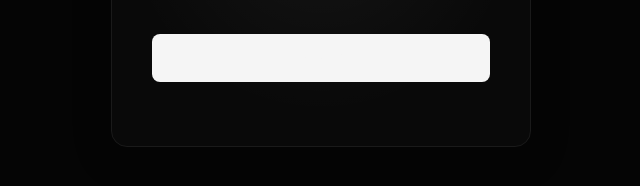
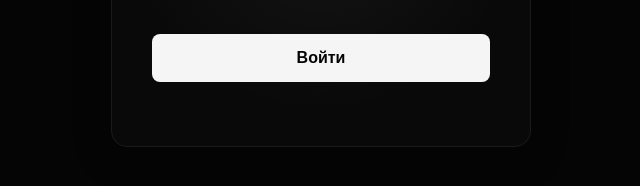
Before and after one commit to Shaikh21bb/shaikhnazar-lending, a plain HTML site: page login.html in a window 1280 px wide. Shown: the part 484-670 px from the top of the page, 319-959 px from the left. Drawn offline with Linux system fonts and the light colour scheme.

Commit message:
fix: button text visibility issue on login page

```diff
--- a/login.html
+++ b/login.html
@@ -15,7 +15,7 @@
             align-items: center;
             justify-content: center;
             min-height: 100vh;
-            background-color: var(--bg-primary);
+            background-color: var(--bg-color);
         }
         .login-container {
             width: 100%;
@@ -70,7 +70,7 @@
             width: 100%;
             padding: 0.9rem;
             background: var(--text-primary);
-            color: var(--bg-primary);
+            color: var(--bg-color);
             border: none;
             border-radius: 8px;
             font-family: var(--font-heading);
```
Also changed, not shown: shyraq.html (+2 -2 lines).
